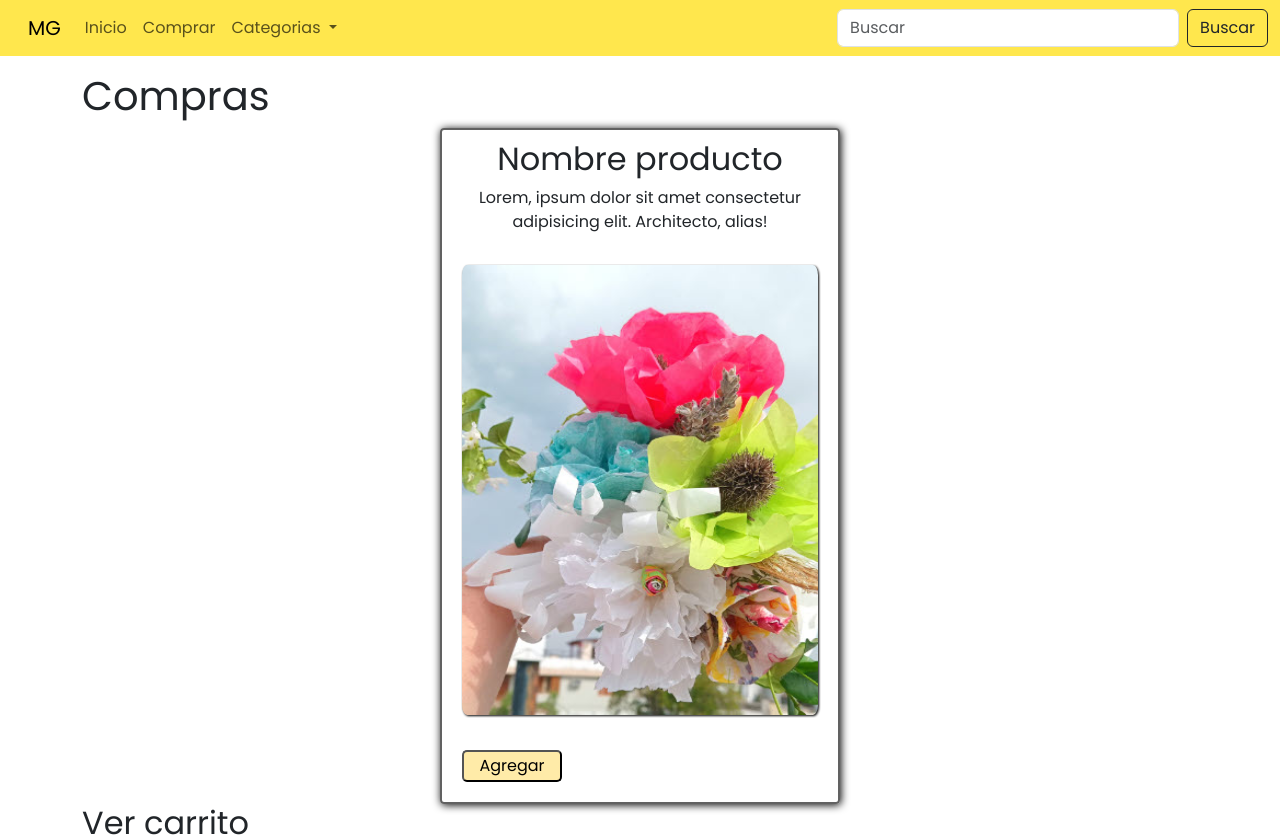
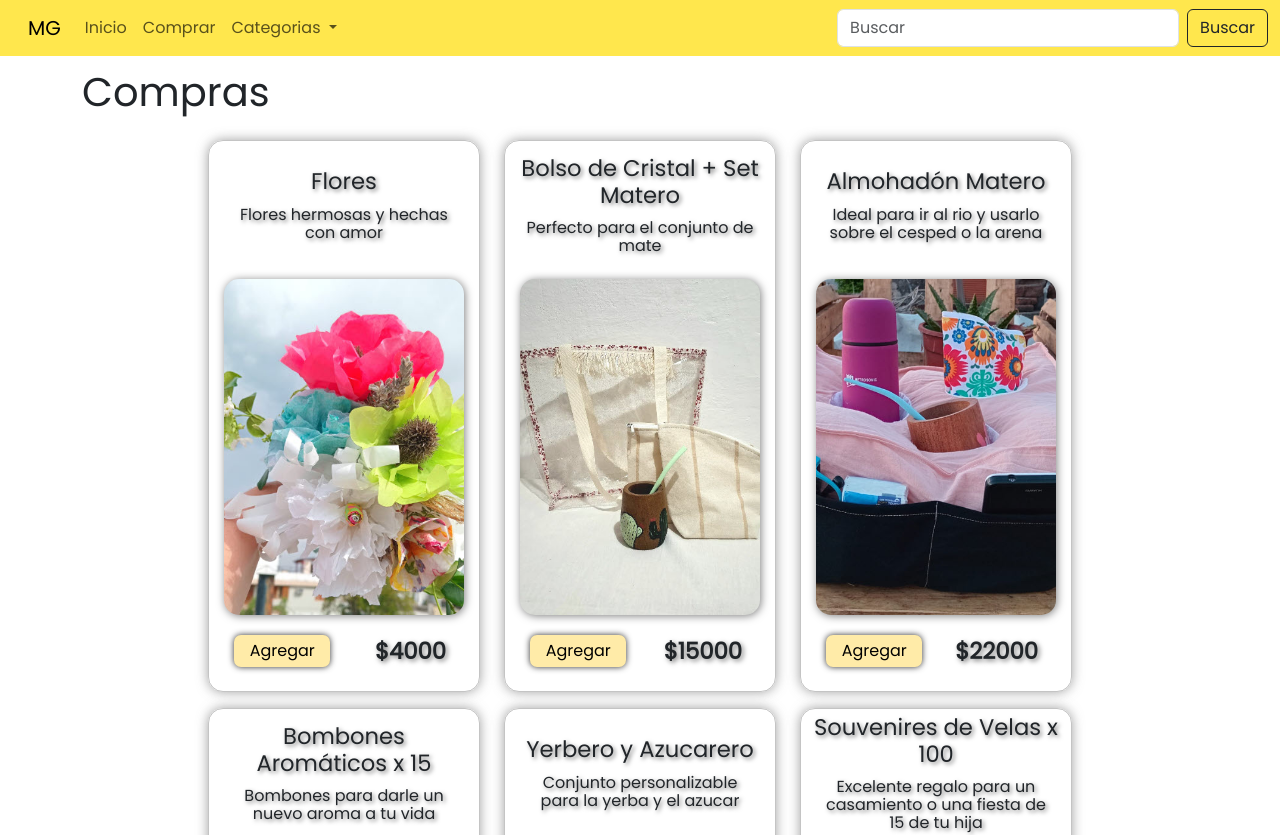
Before and after one commit to Briiaan30/MargaritaRegalos, a plain HTML site: page pages/comprar.html in a window 1280 px wide. Shown: the top 835 px of the page. Drawn offline with nearby package versions, Linux system fonts and the light colour scheme.

Commit message:
Js2 en desarrollo

```diff
--- a/css/styles.css
+++ b/css/styles.css
@@ -4,6 +4,7 @@
     padding: 0;
     margin: 0;
     box-sizing: border-box;
+    /* border: 1px rgb(168, 0, 0) solid; */
 }
 
 body{
@@ -38,18 +39,12 @@ header{
 .cards-item{
     display: flex;
     flex-direction: column;
-    border: 2px solid #616161;
-    border-radius: 4px;
-    box-shadow: 1px 1px 8px black;
-    width: 25rem;
-}
-
-.cards-item img{
-    border-radius: 25px;
-    filter:drop-shadow(1px 1px 1px black);
-    padding: 15px 20px;
-    width: 100%;
-    height: 30rem;
+    align-items: center;
+    border: 1px solid #6161615e;
+    border-radius: 15px;
+    box-shadow: 0px 0px 12px #61616198;
+    width: 17rem;
+    height: 34.5rem;
 }
 
 .card-descripcion{
@@ -57,27 +52,74 @@ header{
     flex-direction: column;
     justify-content: center;
     align-items: center;
-    padding: 10px 10px 0 10px
+    margin: 8px;
+    height: 7rem;
+}
+
+.card-descripcion h2, .card-descripcion p {
+    margin: 5px;
+    text-align: center;
+    text-shadow: 2px 2px 4px rgba(0, 0, 0, 0.5);
+}
+
+.card-descripcion h2 {
+    font-size: 17pt;
 }
 
 .card-descripcion p {
-    text-align: center;
+    font-size: 12pt;
+    width:calc(100% - 20px);
+    line-height: 18px;
+}
+
+.cards-item img{
+    border-radius: 15px;
+    filter:drop-shadow(1px 1px 4px rgba(0, 0, 0, 0.5));
+    margin: 10px;
+    width: 15rem;
+    height: 21rem;
+    object-fit: cover;
+    z-index: -1;
 }
 
 .boton-container{
-    margin: 10px;
-    padding: 10px;
+    justify-content: space-between;
+    align-self: center;
+    width: 220px;
+    margin-top: 10px;
 }
 
 .boton-agregar{
+    background-color: rgb(255, 235, 168);
+    align-self: center;
+    border: 0px;
+    border-radius: 7px;;
+    box-shadow: 0px 0px 6px #000000d2;
+    transition: transform 0.2s ease-in-out;
     width: 100px;
     height: 2rem;
-    border-radius: 5px;
-    background-color: rgb(255, 235, 168);
 }
 
 .boton-agregar:hover{
     background-color: rgb(206, 180, 94);
+    transform: scale(1.1);
+    transition: transform 0.2s ease-in-out;
+}
+
+.boton-precio{
+    justify-content: space-evenly;
+    align-items: center;
+    width: 8rem;
+    height: 2rem;
+}
+
+.boton-precio p {
+    font-size: 17pt;
+    text-align: end;
+    text-shadow: 2px 2px 5px rgba(0, 0, 0, 0.5);
+    width: 100%;
+    margin: 0;
+    padding-right: 8px;
 }
 
 footer {
--- a/js/script2.js
+++ b/js/script2.js
@@ -1,3 +1,88 @@
-let cards = document.createElement('div');
-let cardMain = document.querySelector('.cards-item')
-cards.innerHTML = '<h1>hola</h1>';
+let productos = [
+    {
+        codigo: 1,
+        nombre: "Flores",
+        descr: "Flores hermosas y hechas con amor",
+        precio: 4000.00,
+        stock: 10,
+        img: "../assets/img/imagenes/flores.jpg"
+    },
+    {
+        codigo: 2,
+        nombre: "Bolso de Cristal + Set Matero",
+        descr: "Perfecto para el conjunto de mate",
+        precio: 15000.00,
+        stock: 5,
+        img: "../assets/img/imagenes/bolso_cristal_mas_set_matero.jpg"
+    },
+    {
+        codigo: 3,
+        nombre: "Almohadón Matero",
+        descr: "Ideal para ir al rio y usarlo sobre el cesped o la arena",
+        precio: 22000.00,
+        stock: 7,
+        img: "../assets/img/imagenes/almohadon_matero.jpg"
+    },
+    {
+        codigo: 4,
+        nombre: "Bombones Aromáticos x 15",
+        descr: "Bombones para darle un nuevo aroma a tu vida",
+        precio: 10500.00,
+        stock: 50,
+        img: "../assets/img/imagenes/bombones_aromaticos.jpg"
+    },
+    {
+        codigo: 5,
+        nombre: "Yerbero y Azucarero",
+        descr: "Conjunto personalizable para la yerba y el azucar",
+        precio: 5500,
+        stock: 12,
+        img: "../assets/img/imagenes/yerbero_azucarero.jpg"
+    },
+    {
+        codigo: 6,
+        nombre: "Souvenires de Velas x 100",
+        descr: "Excelente regalo para un casamiento o una fiesta de 15 de tu hija",
+        precio: 20000.00,
+        stock: 0,
+        img: "../assets/img/imagenes/souvenir_velas_x100.jpg"
+    },
+]
+
+let carrito = []
+
+/*
+ let idItem = document.getElementById('idItemPrecio')
+ console.log(idItem)
+ console.log(idItem.innerHTML)
+ console.log(idItem.innerText)
+
+ idItem.innerText = "holas"
+ console.log(idItem.innerText)
+*/
+
+
+let sectionCards = document.getElementById('sectionCards')
+console.log(sectionCards)
+
+productos.forEach(item => {
+    console.log(item.nombre)
+    sectionCards.innerHTML += `<div class="pt-2 pb-2">
+    <div class="container cards-container">
+        <div class="cards-item">
+            <div class="card-descripcion">
+                <h2>${item.nombre}</h2>
+                <p>${item.descr}</p>
+            </div>
+            <img src=${item.img}>
+            <div class="boton-container d-flex">
+                <button class="boton-agregar">Agregar</button>
+                <div class="boton-precio d-flex">
+                    <p><b>$${item.precio}</b></p>
+                </div>
+            </div>
+        </div>
+    </div>
+</div>`
+
+});
--- a/pages/comprar.html
+++ b/pages/comprar.html
@@ -53,24 +53,9 @@
         </nav>
     </header>
     <div class="pt-3 pb-5"></div>
-    <main id="princ" class="container">
-        <h1 class="pt-2">Compras</h1>
-        <section>
-            <div class="container cards-container">
-                <div class="cards-item">
-                    <div class="card-descripcion">
-                        <h2>Nombre producto</h2>
-                        <p>Lorem, ipsum dolor sit amet consectetur adipisicing elit. Architecto, alias!</p>
-                    </div>
-                    <img class="cards-img" src="../assets/img/imagenes/flores.jpg">
-                    <div class="boton-container">
-                        <button class="boton-agregar">Agregar</button>
-                    </div>
-                </div>
-            </div>
-        </section>
-        <section>
-            <h2>Ver carrito</h2>
+    <main id="idMain" class="container">
+        <h1 class="pt-1">Compras</h1>
+        <section id="sectionCards" class="d-flex justify-content-center m-3 flex-wrap">
         </section>
     </main>
     <footer>
@@ -84,13 +69,13 @@
             </div>
         </nav>
     </footer>
+    <script src="../js/script2.js"></script>
     <script src="https://cdn.jsdelivr.net/npm/@popperjs/core@2.11.8/dist/umd/popper.min.js"
         integrity="sha384-I7E8VVD/ismYTF4hNIPjVp/Zjvgyol6VFvRkX/vR+Vc4jQkC+hVqc2pM8ODewa9r"
         crossorigin="anonymous"></script>
     <script src="https://cdn.jsdelivr.net/npm/bootstrap@5.3.3/dist/js/bootstrap.min.js"
         integrity="sha384-0pUGZvbkm6XF6gxjEnlmuGrJXVbNuzT9qBBavbLwCsOGabYfZo0T0to5eqruptLy"
         crossorigin="anonymous"></script>
-    <script src="../js/script2.js"></script>
 </body>
 
 </html>
```
